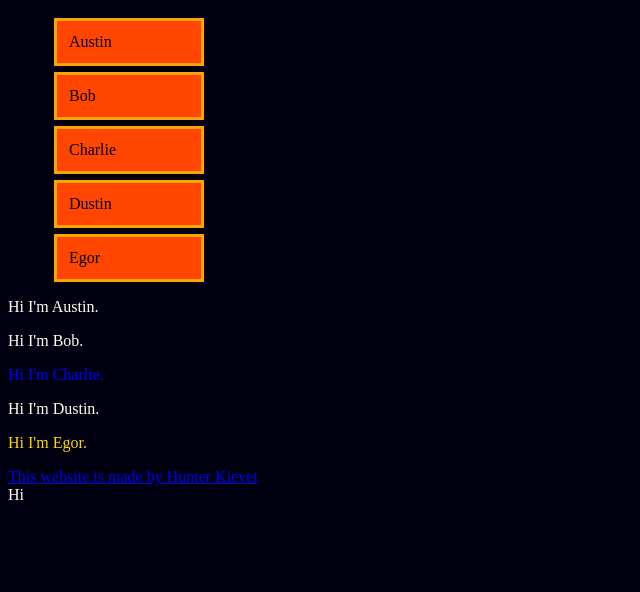
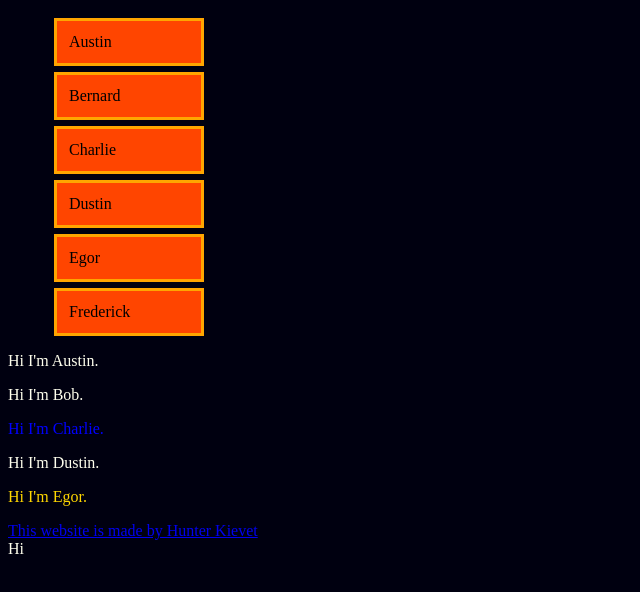
Before and after one commit to hkievet/2023HTMLTuts, a plain HTML site: page index.html in a window 1280 px wide. Shown: the part 48-640 px from the top of the page, without its empty margins (0-640 px from the left). Drawn offline with Linux system fonts and the light colour scheme.

Commit message:
add Frederick change bob to bernard

```diff
--- a/index.html
+++ b/index.html
@@ -31,10 +31,11 @@
     <h1 class="gold">Austin's Website</h1>
     <ul>
       <li>Austin</li>
-      <li>Bob</li>
+      <li>Bernard</li>
       <li>Charlie</li>
       <li>Dustin</li>
       <li>Egor</li>
+      <li>Frederick</li>
     </ul>
     <p>Hi I'm Austin.</p>
     <p>Hi I'm Bob.</p>
```
